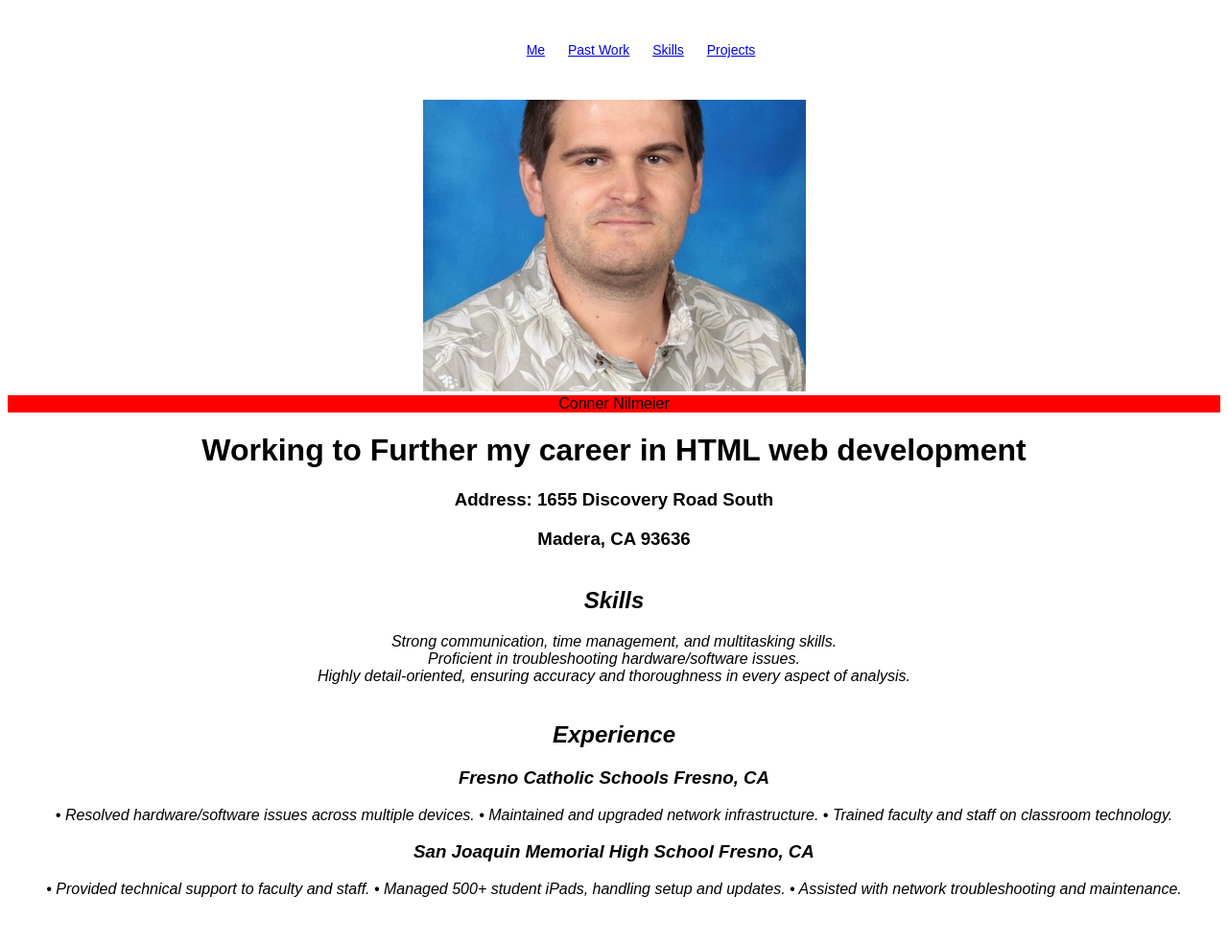
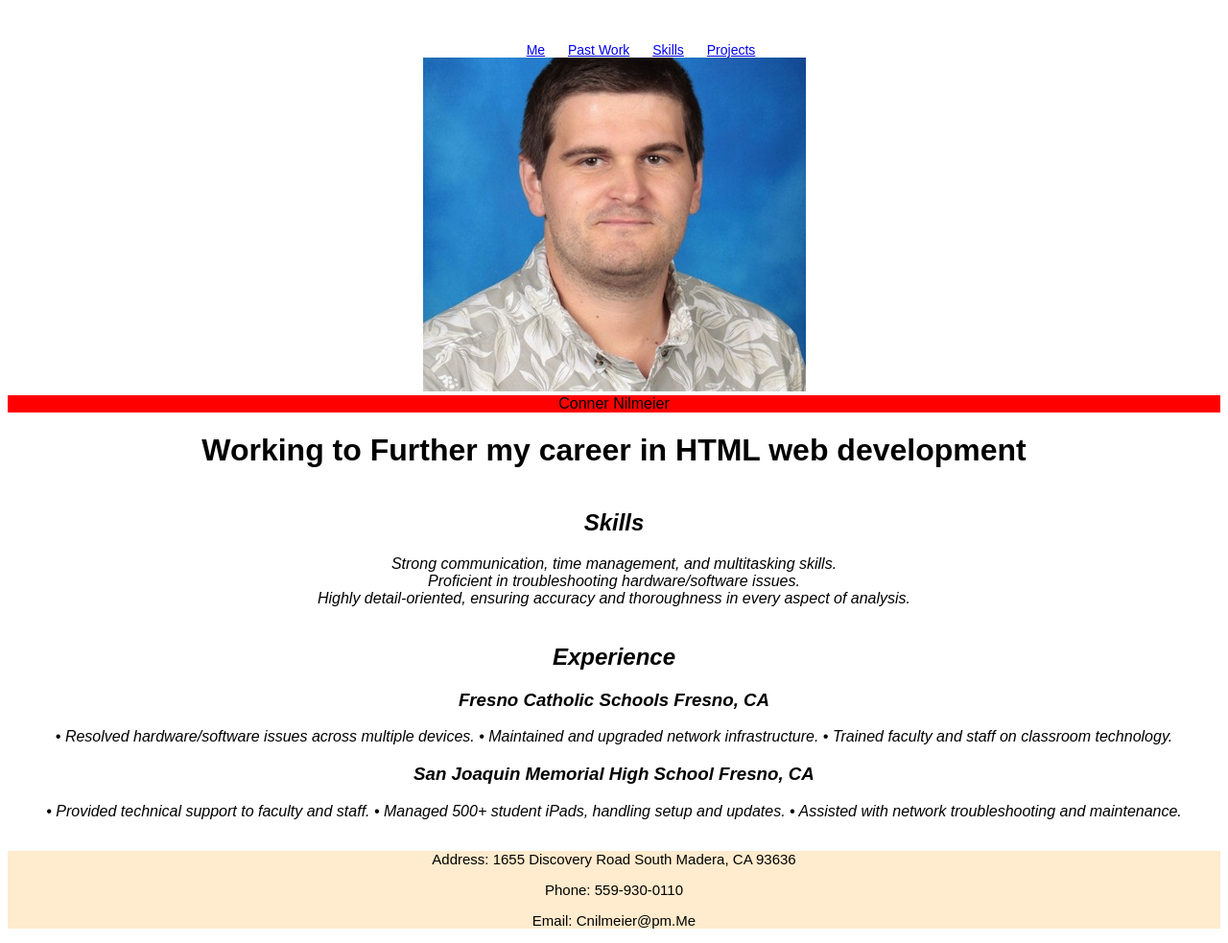
Before and after one commit to cnilmeier/resume, a plain HTML site: page index.html in a window 1280 px wide. Shown: the whole page at 96% size. Before the commit the page ends 961 px from the top, so only its background shows below. Drawn offline with Linux system fonts and the light colour scheme.

Commit message:
updated footer

```diff
--- a/index.html
+++ b/index.html
@@ -24,11 +24,6 @@
 
 
     <h1>Working to Further my career in HTML web development</h1>
-
-    <h3> Address: 1655 Discovery Road South</h3>
-    <h3> Madera, CA 93636</h3>
-
-
       <div id="skills">
     <h2>Skills</h2>
         <p>
@@ -53,6 +48,9 @@
                     • Assisted with network troubleshooting and maintenance.</p>
 
         </div>
-
+  <footer><p> Address: 1655 Discovery Road South Madera, CA 93636</p>
+    <p>Phone: 559-930-0110</p>
+    <p>Email: Cnilmeier@pm.Me</p>
+   </footer>
     </body>
 </html>
--- a/style.css
+++ b/style.css
@@ -4,8 +4,7 @@
 }
 
 .img{
-    padding: 100px;
-    position: fixed;
+  overflow: scroll;
 }
 
 body{
@@ -19,12 +18,14 @@ body{
 }
 
 .header {
-  position: fixed;
+  position:fixed;
   top: 0;
   width: 100%;
   padding: 20px 0;
   background-color: #fff;
   font-size: 14px;
+  overflow: auto;
+  height: 20px;
 }
 
 .header li {
@@ -37,3 +38,10 @@ html {
   font-family: 'Arial', sans-serif;
   text-align: center;
 }
+
+footer{
+  text-align: center;
+  background-color: blanchedalmond;
+  font-size: 15px;
+  width: 100%;
+}
```
